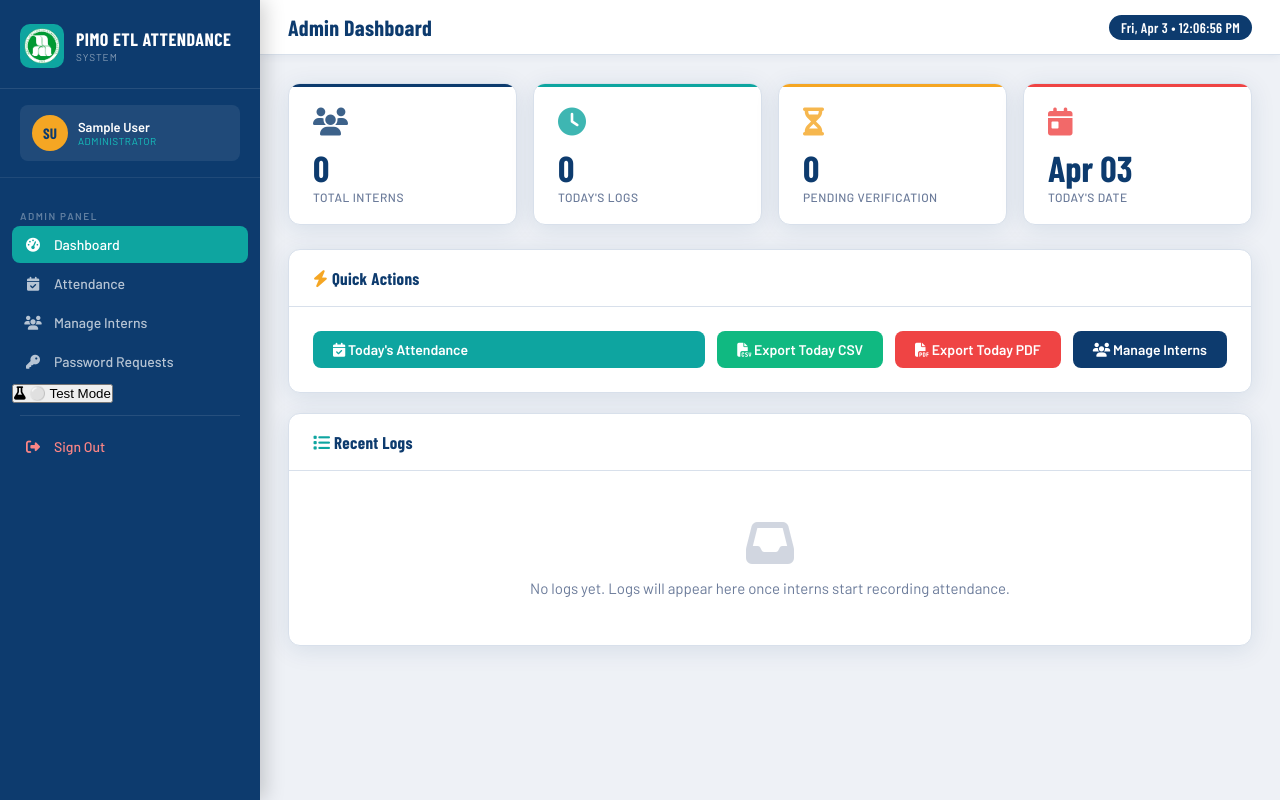
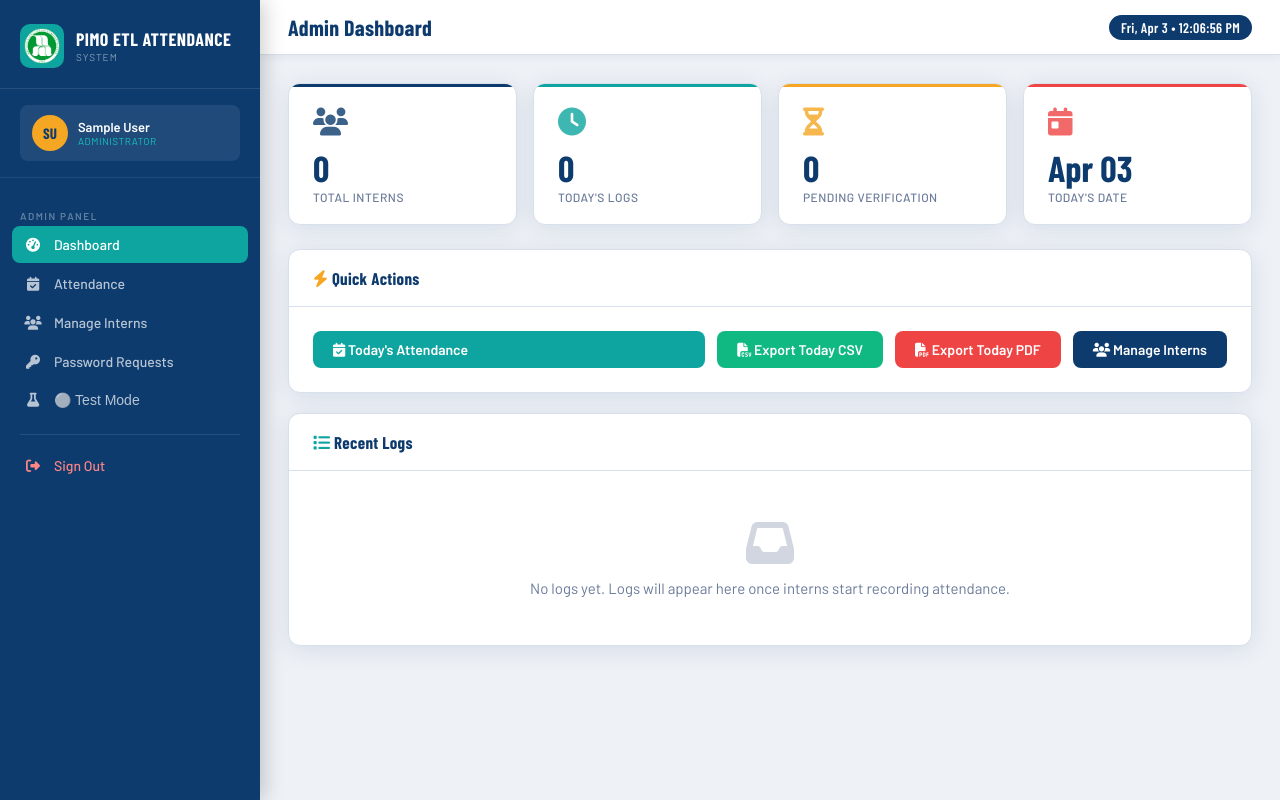
Before and after one commit to johnandreiceleste/pimo-etl-attendance-system-peas, a Flask app: page /admin/dashboard in a window 1280 px wide. Run offline with Flask 3, Linux system fonts and the light colour scheme; a user stored in the database is signed in; tables that the repository leaves empty hold one stand-in row (values such as "Sample post"); some web fonts are replaced.

Commit message:
Fixed Test Mode on the admin side

```diff
--- a/templates/base.html
+++ b/templates/base.html
@@ -502,8 +502,8 @@ tbody tr:hover { background: #f4f7fb; }
         <span style="margin-left:auto;background:var(--danger);color:white;border-radius:20px;padding:1px 8px;font-size:10px;font-weight:700;">{{ pw_pending }}</span>
       {% endif %}
     </a>
-    <form method="POST" action="{{ url_for('intern_toggle_test_mode') }}" style="margin: 0; padding: 0;">
-      <button type="submit" style="...background:{% if test_mode %}#f59e0b{% else %}rgba(255,255,255,0.08){% endif %}...">
+    <form method="POST" action="{{ url_for('intern_toggle_test_mode') }}" style="margin:0;padding:0 0 2px 0;">
+      <button type="submit" class="nav-link" style="width:100%;background:{% if test_mode %}rgba(245,158,11,0.2){% else %}transparent{% endif %};border:none;cursor:pointer;text-align:left;color:{% if test_mode %}#f5a623{% else %}rgba(255,255,255,0.7){% endif %};">
         <i class="fa-solid fa-flask"></i>
         {% if test_mode %}🟡 Test Mode ON{% else %}⚪ Test Mode{% endif %}
       </button>
```
